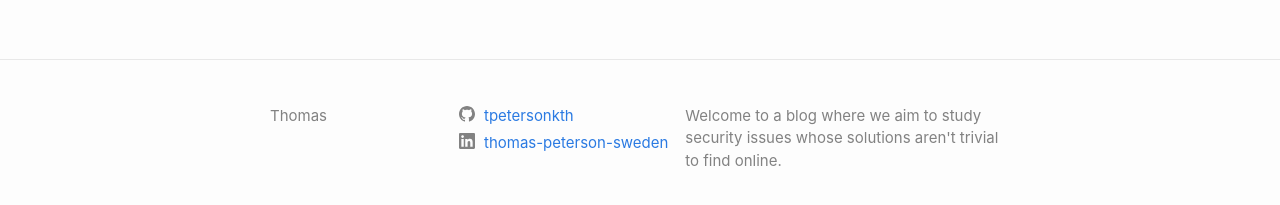
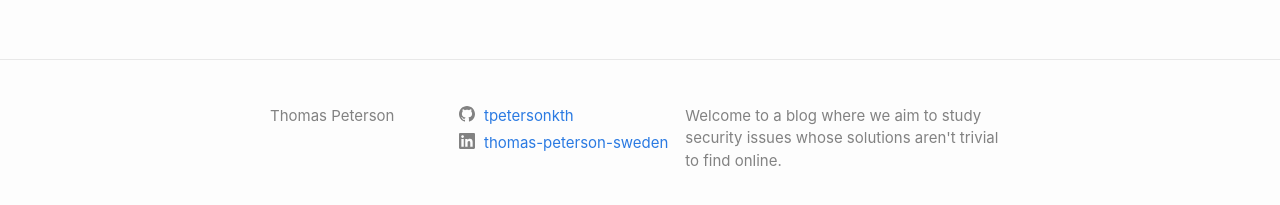
Before and after one commit to tpetersonkth/tpetersonkth.github.io, a Jekyll site: the page built from index.md, in a window 1280 px wide. Shown: the part 668-873 px from the top of the page. Built offline with Jekyll 4.4.1, drawn with Linux system fonts in a browser that asks for light colours.

Commit message:
Update author name

```diff
--- a/_config.yml
+++ b/_config.yml
@@ -14,7 +14,7 @@
 # You can create any custom variable you would like, and they will be accessible
 # in the templates via {{ site.myvariable }}.
 title: CVE Analyses
-author: Thomas
+author: Thomas Peterson
 email:
 description: Welcome to a blog where we aim to study security issues whose solutions aren't trivial to find online.
 baseurl: "" # the subpath of your site, e.g. /blog
```
